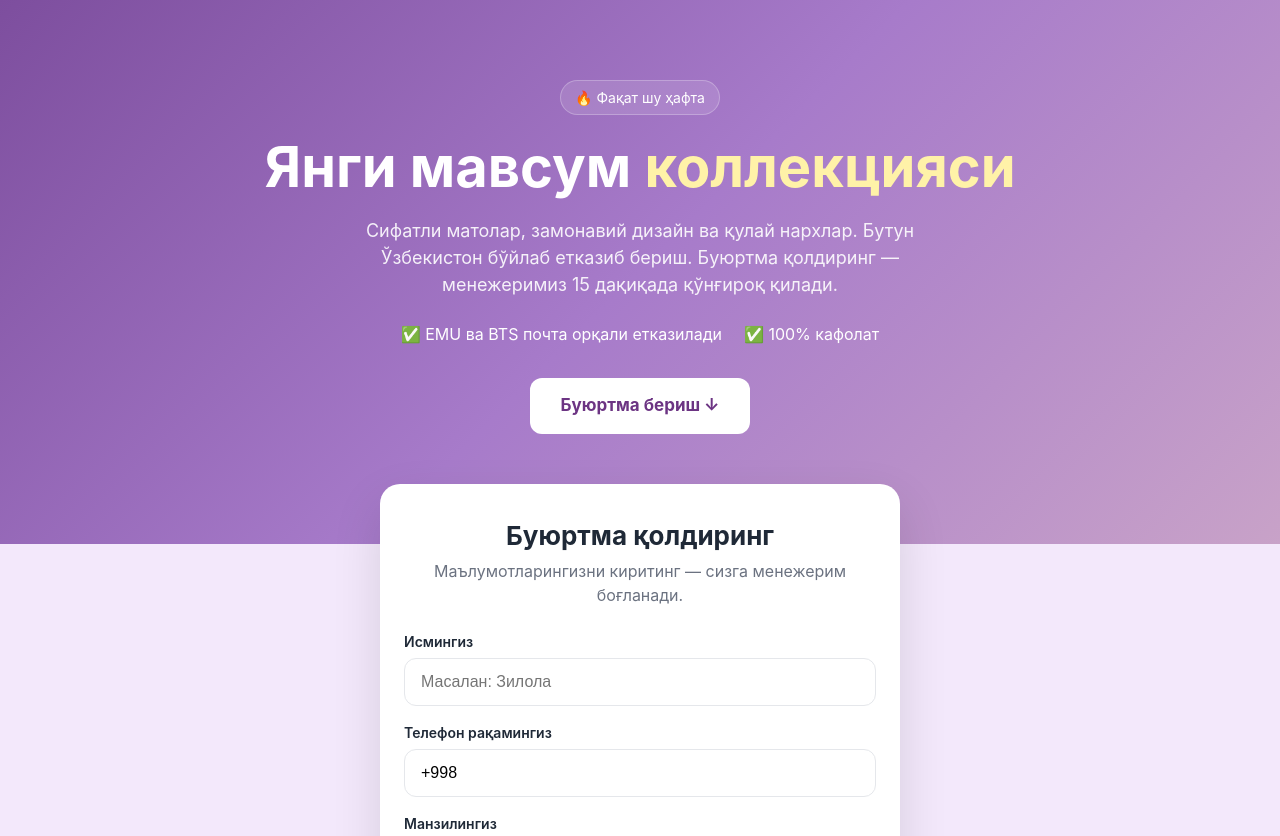
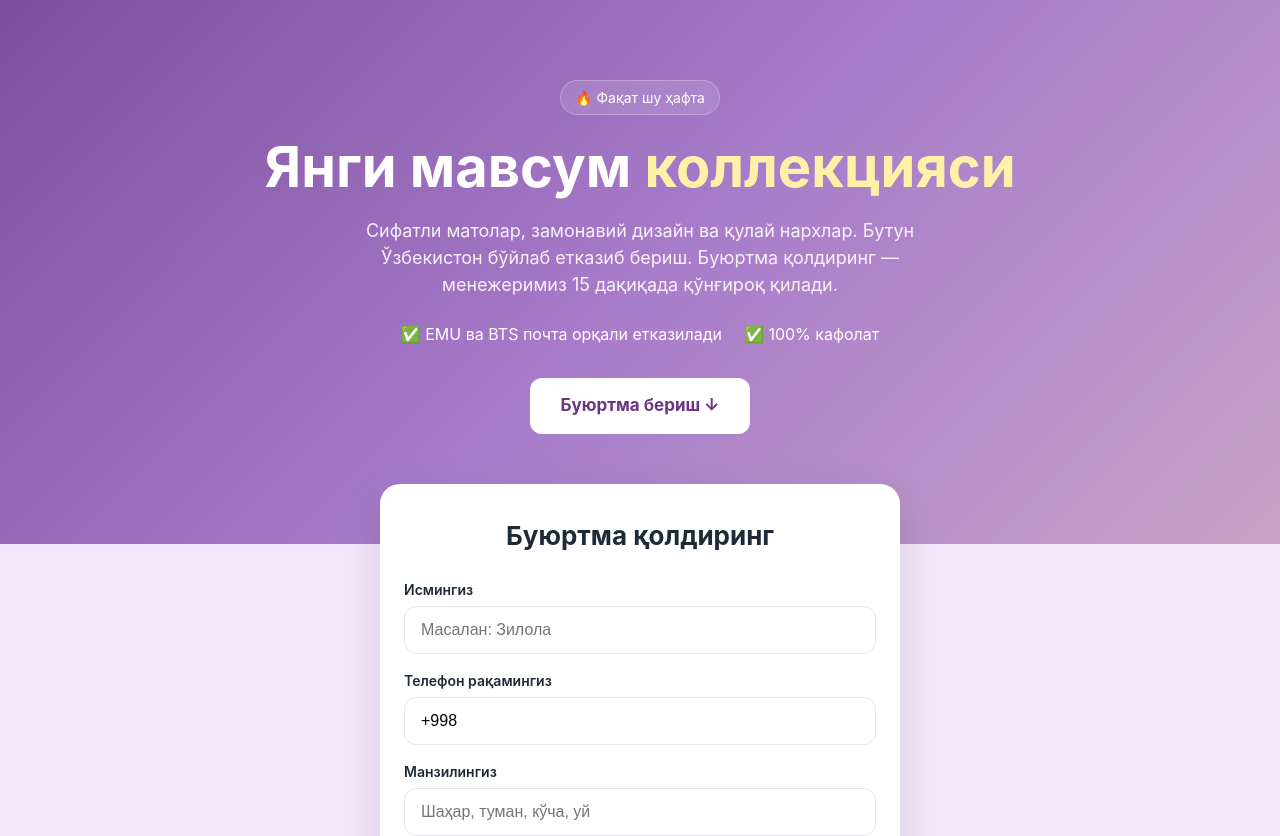
Before and after one commit to zilolautamaliyeva8-sudo/kiyim-dokon, a Next.js app: page / in a window 1280 px wide. Shown: the top 836 px of the page. Built offline with nearby package versions, Linux system fonts and the light colour scheme; no server answers.

Commit message:
Remove manager note under order form

```diff
--- a/app/page.js
+++ b/app/page.js
@@ -27,7 +27,6 @@ export default function Home() {
         <div className="container">
           <div className="card">
             <h2>Буюртма қолдиринг</h2>
-            <p className="muted">Маълумотларингизни киритинг — сизга менежерим боғланади.</p>
             <OrderForm />
             <div className="seller">
               <span>Сотувчи: <b>Зилола</b></span>
```
